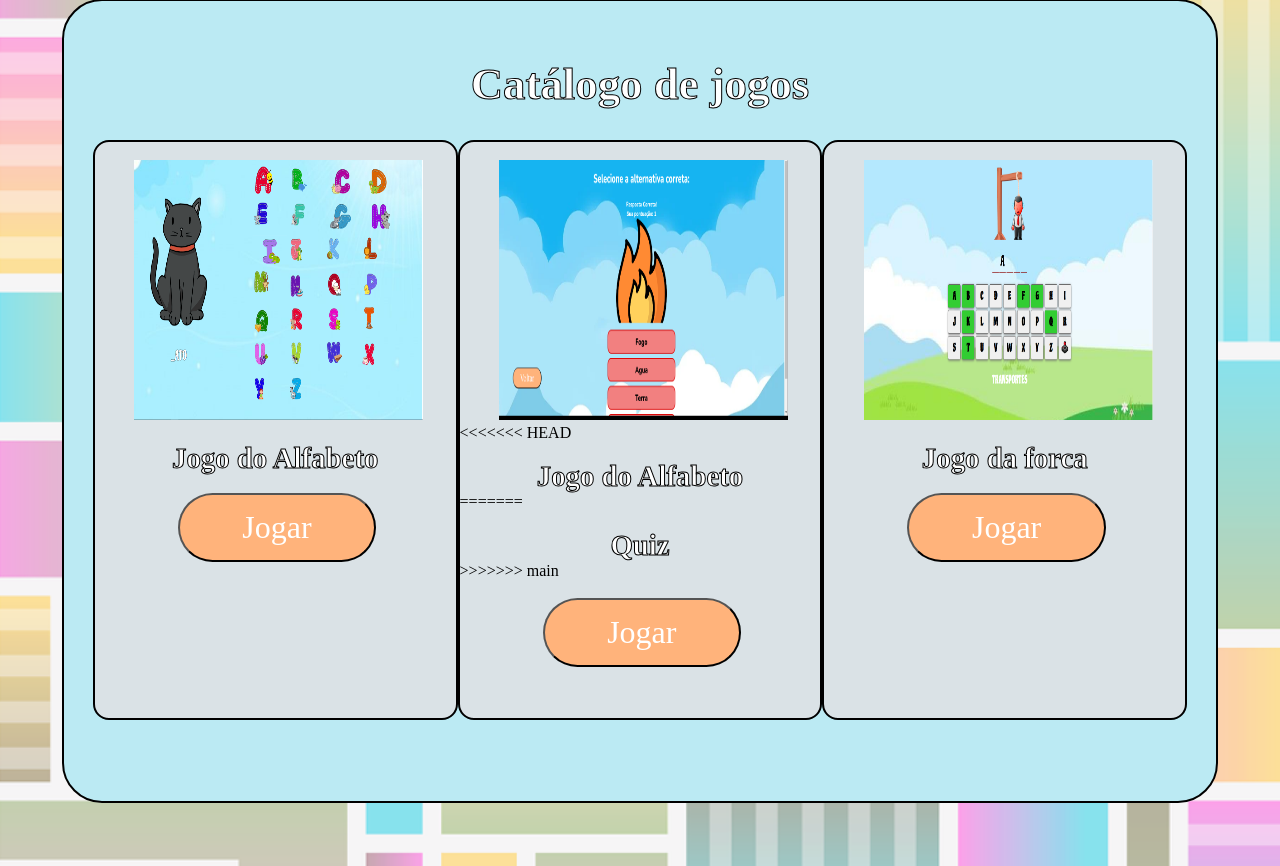
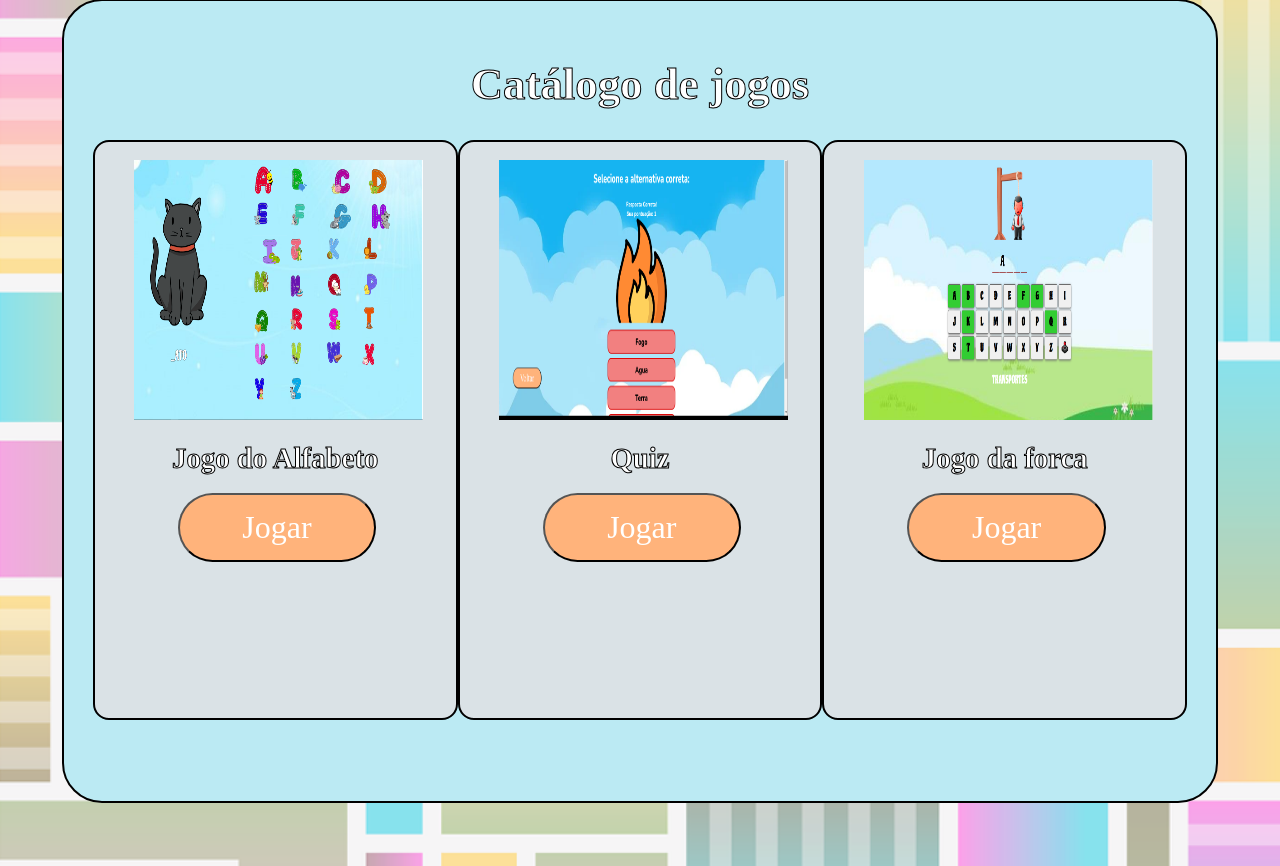
Before and after one commit to WalterSiqueira/DeyAulas, a PHP site: page /Views/Catalogo/ in a window 1280 px wide. Shown: the part 130-996 px from the top of the page. Run offline with PHP 8.4, Linux system fonts and the light colour scheme; some web fonts are replaced.

Commit message:
ajustes no catalogo

```diff
--- a/Views/Catalogo/index.php
+++ b/Views/Catalogo/index.php
@@ -46,11 +46,7 @@
           </div>
           <div class="div_jogo_alfabeto">
             <img class="jogo_alfabeto_img" src="../../Public/Img/Catalogo/jogo_quiz.png" alt="jogo quiz para adivinhar a imagem">
-<<<<<<< HEAD
-            <h3>Jogo do Alfabeto</h2>
-=======
             <h3>Quiz</h2>
->>>>>>> main
             <button id="quiz">Jogar</button>
           </div>
           <div class="div_jogo_alfabeto">
```
